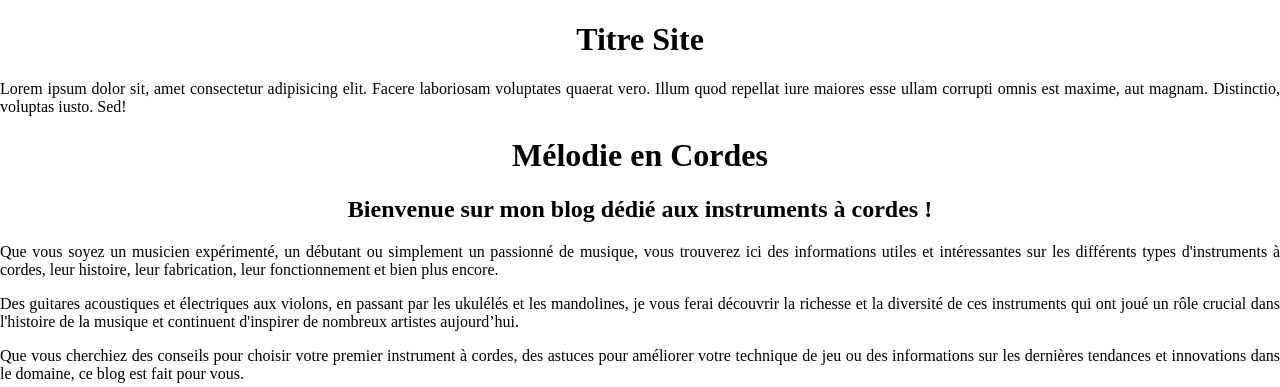
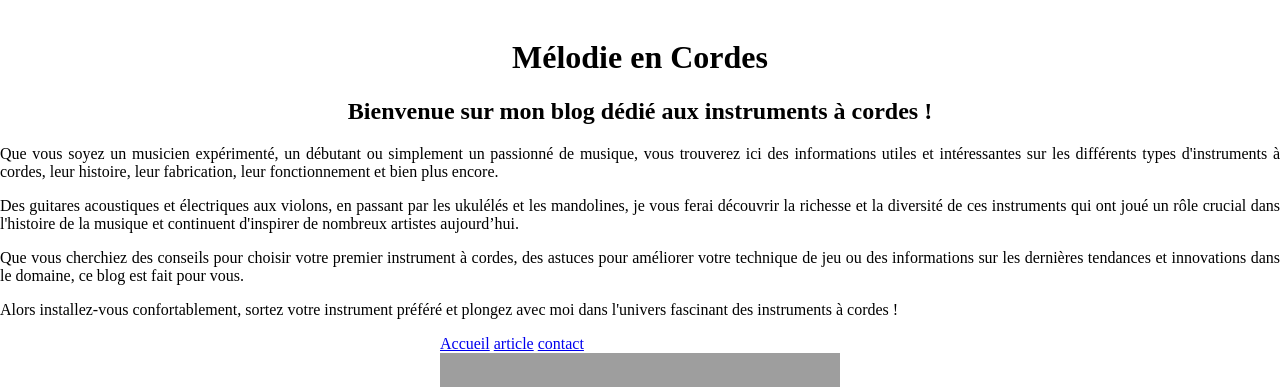
Before and after one commit to padassy/Instrument-a-cordes, a PHP site: page /publicView/homepageView.php in a window 1280 px wide. Shown: the part 190-577 px from the top of the page. Run offline with PHP 8.4, Linux system fonts and the light colour scheme; data that the repository does not hold is empty; grey boxes are pictures that could not be loaded.

Commit message:
correction

```diff
--- a/public/css/style.css
+++ b/public/css/style.css
@@ -292,7 +292,7 @@ input[type="checkbox"]{
 
 #boxLogoTitreHome{
     display: flex;
-    flex-direction: row;
+    flex-direction: column;
     justify-content: center;
     align-items: center;
 }
@@ -317,3 +317,4 @@ input[type="checkbox"]{
     border: 1px sol;
 
 }
+}
--- a/publicView/homepageView.php
+++ b/publicView/homepageView.php
@@ -32,10 +32,6 @@
             <div id="boxLogo">
                 <img src="" alt="">
             </div>
-
-            <div id="boxIntro">
-                <h1>Titre Site</h1>
-                <p>Lorem ipsum dolor sit, amet consectetur adipisicing elit. Facere laboriosam voluptates quaerat vero. Illum quod repellat iure maiores esse ullam corrupti omnis est maxime, aut magnam. Distinctio, voluptas iusto. Sed!</p>
 
         <div id="boxIntro">
             <h1>Mélodie en Cordes</h1>
--- a/publicView/src/footer.php
+++ b/publicView/src/footer.php
@@ -1,6 +1,6 @@
 <div class="footNav">
     <nav>
-        <a href="./">Acceuil</a>
+        <a href="./">Accueil</a>
         <a href="?p=article">article</a>
         <a href="?p=contact">contact</a>
     </nav>
```
